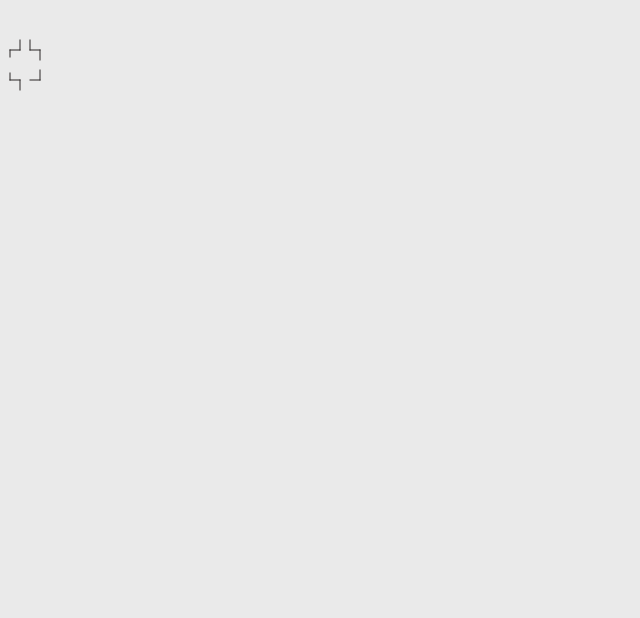
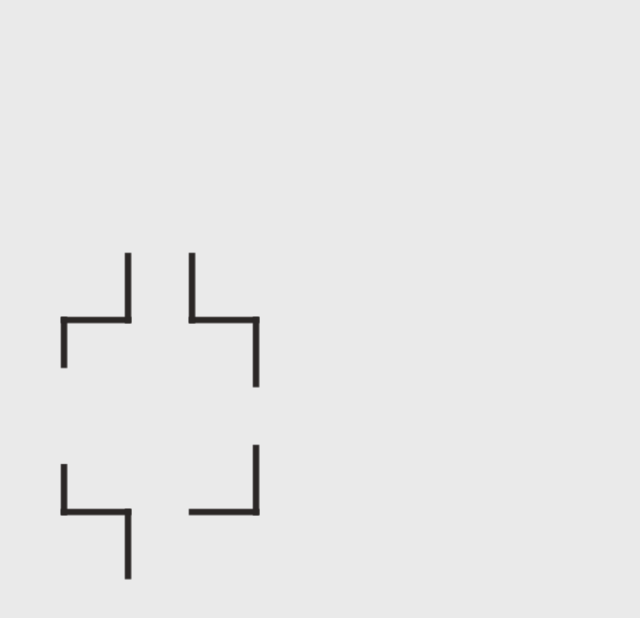
Before and after one commit to egillespie/super-vector-dungeon, a website built with Parcel: page index.html in a window 1280 px wide. Shown: the top 618 px of the page, without its empty margins (0-640 px from the left). Built offline with nearby package versions, Linux system fonts and the light colour scheme.

Commit message:
Set viewbox to draw larger dungeon by default

```diff
--- a/index.html
+++ b/index.html
@@ -8,7 +8,7 @@
   <link rel="stylesheet" href="style.css">
 </head>
 <body>
-  <svg id="dungeon"></svg>
+  <svg id="dungeon" viewbox="0 0 200 500"></svg>
   <script src="./src/index.js"></script>
 </body>
 </html>
```
Also changed, not shown: 1 other file.
